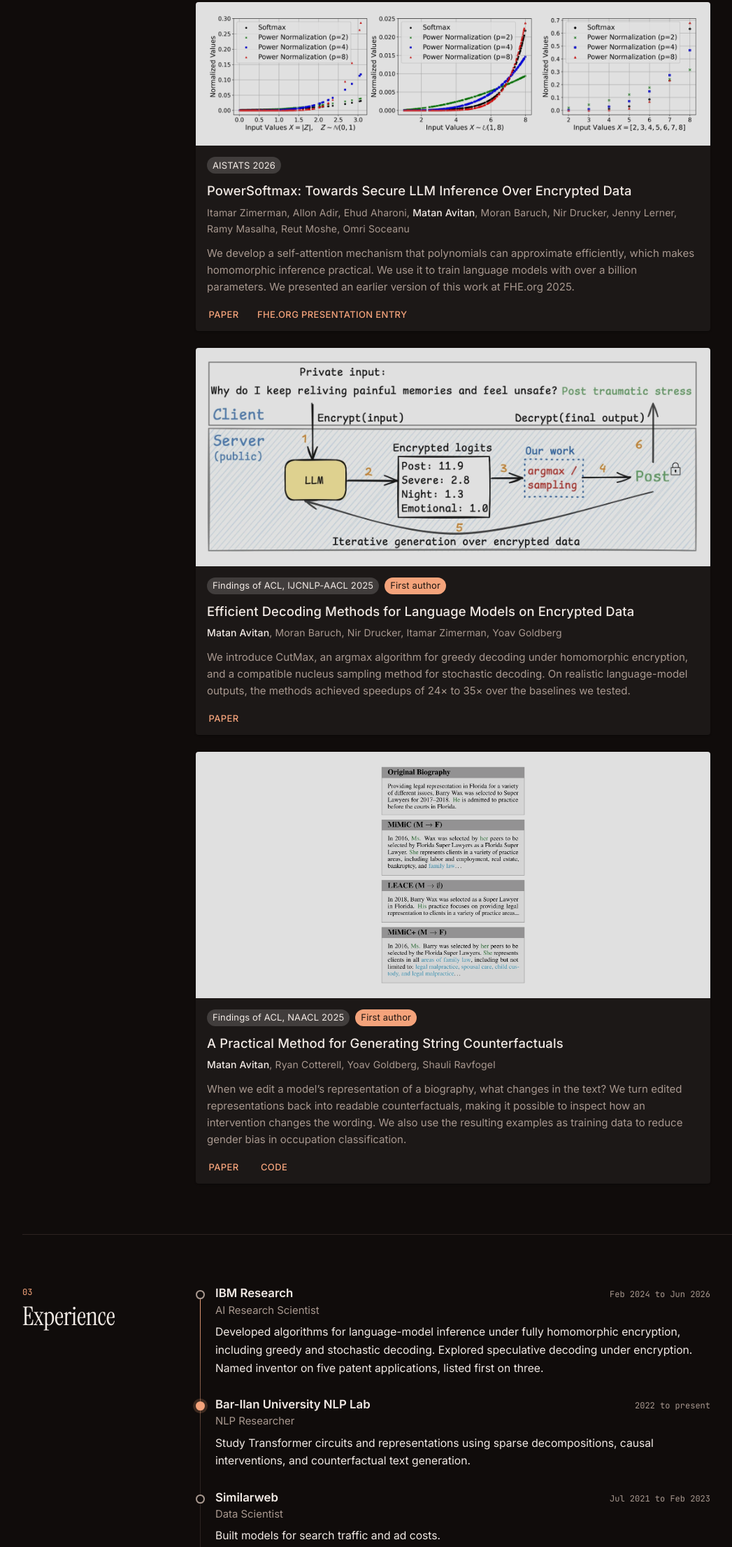
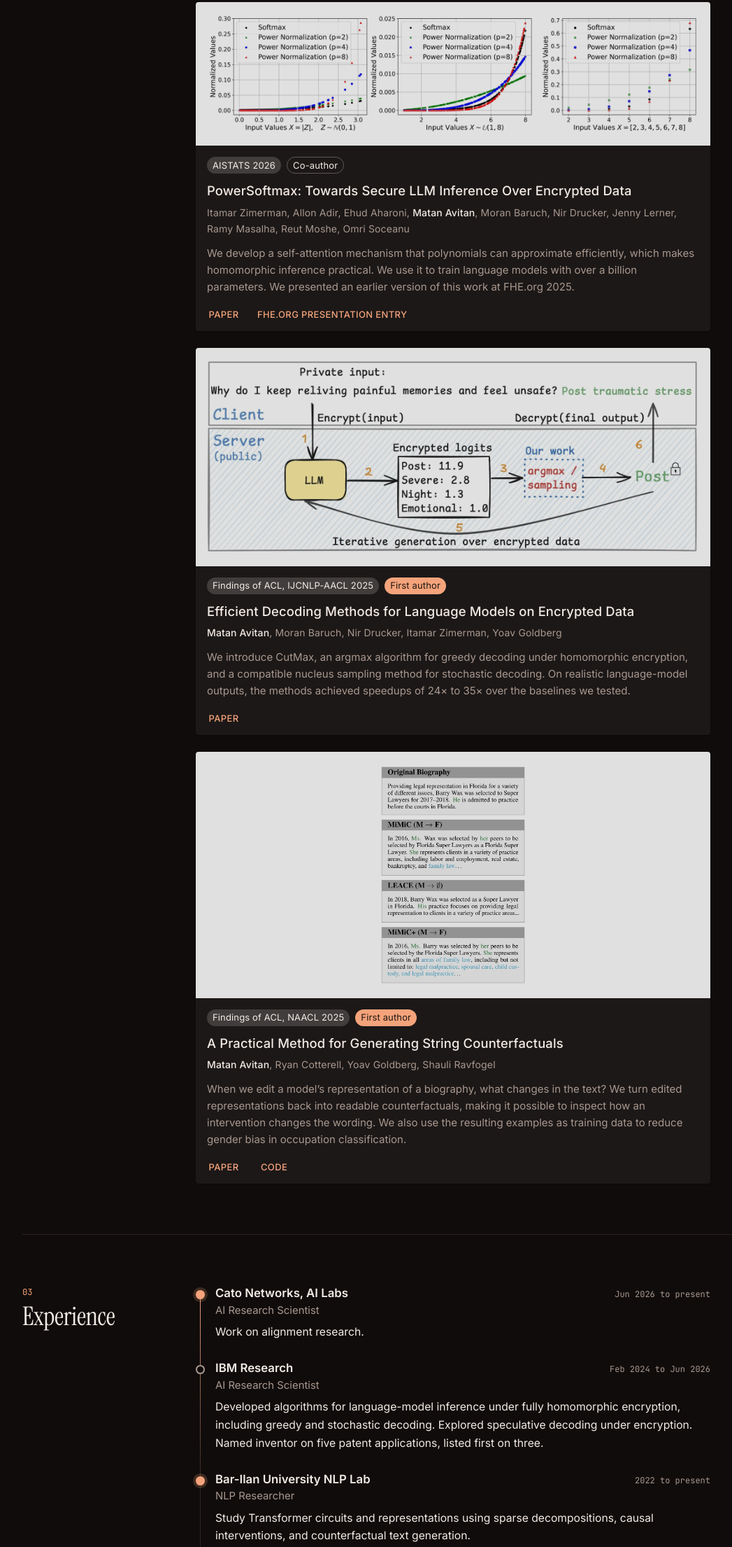
Before and after one commit to MatanAvitan/MatanAvitan.github.io, a plain HTML site: page index.html in a window 1280 px wide. Shown: the part 2773-4983 px from the top of the page at 70% size, without its empty margins (32-1079 px from the left). Drawn offline with Linux system fonts and the light colour scheme.

Commit message:
Add the Cato Networks role and a Co-author chip
Experience lists the current role at Cato Networks, AI Labs. The PowerSoftmax
card shows an outlined Co-author chip.

Co-Authored-By: Claude Opus 5.5 <noreply@anthropic.com>

```diff
--- a/index.html
+++ b/index.html
@@ -143,7 +143,7 @@
                 <img src="assets/figs/powersoftmax-800.webp" srcset="assets/figs/powersoftmax-800.webp 800w, assets/figs/powersoftmax-1600.webp 1600w" sizes="(max-width: 52rem) calc(100vw - 5rem), 52rem" alt="Figure 1 of PowerSoftmax. Three plots compare softmax with power normalization for p equal to 2, 4, and 8 on normal, uniform, and evenly spaced inputs." width="800" height="197" loading="lazy" decoding="async">
               </div>
               <div class="pub-content">
-                <p class="pub-meta"><span class="chip">AISTATS 2026</span></p>
+                <p class="pub-meta"><span class="chip">AISTATS 2026</span><span class="chip chip-outlined">Co-author</span></p>
                 <h3 class="pub-title"><a class="pub-main" href="https://proceedings.mlr.press/v300/zimerman26a.html">PowerSoftmax: Towards Secure LLM Inference Over Encrypted Data</a></h3>
                 <p class="pub-authors">Itamar Zimerman, Allon Adir, Ehud Aharoni, <span class="me">Matan Avitan</span>, Moran Baruch, Nir Drucker, Jenny Lerner, Ramy Masalha, Reut Moshe, Omri Soceanu</p>
                 <p class="pub-desc">We develop a self-attention mechanism that polynomials can approximate efficiently, which makes homomorphic inference practical. We use it to train language models with over a billion parameters. We presented an earlier version of this work at FHE.org 2025.</p>
@@ -195,6 +195,11 @@
       <div class="section-head"><span class="section-index">03</span><h2 id="experience-h">Experience</h2></div>
       <div class="section-body">
         <ol class="timeline">
+          <li class="current">
+            <div class="entry-head"><h3 class="entry-name">Cato Networks, AI Labs</h3><p class="entry-dates">Jun 2026 to present</p></div>
+            <p class="entry-sub">AI Research Scientist</p>
+            <p class="entry-desc">Work on alignment research.</p>
+          </li>
           <li>
             <div class="entry-head"><h3 class="entry-name">IBM Research</h3><p class="entry-dates">Feb 2024 to Jun 2026</p></div>
             <p class="entry-sub">AI Research Scientist</p>
--- a/style.css
+++ b/style.css
@@ -678,6 +678,12 @@ main {
   color: var(--on-accent);
 }
 
+/* Outlined chip, for co-authored papers. The outline is neutral. */
+.chip-outlined {
+  border: 1px solid color-mix(in srgb, var(--fg) 30%, transparent);
+  background: transparent;
+}
+
 .pub-title {
   margin: 0;
   font-size: 1.15rem;
```
